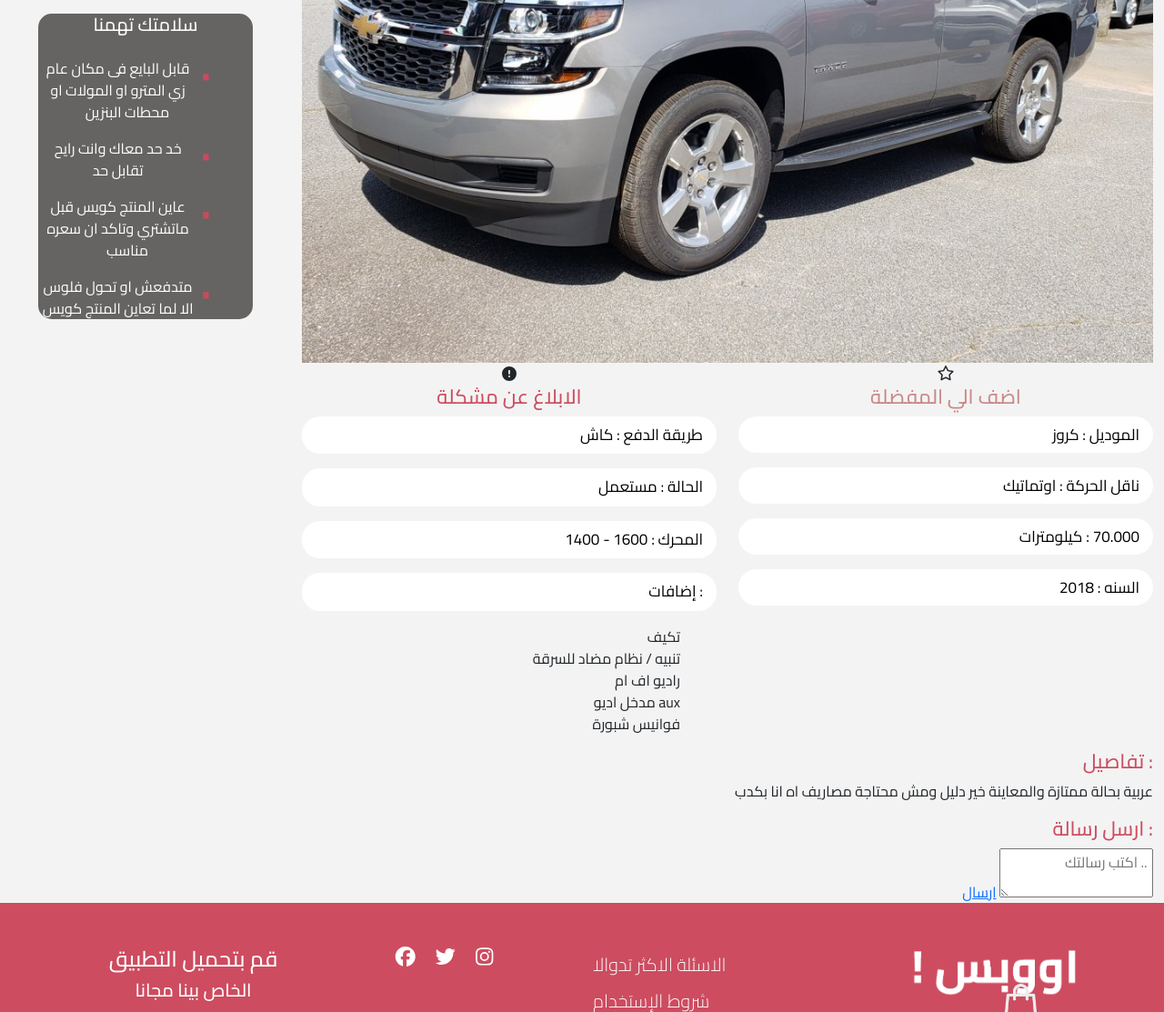
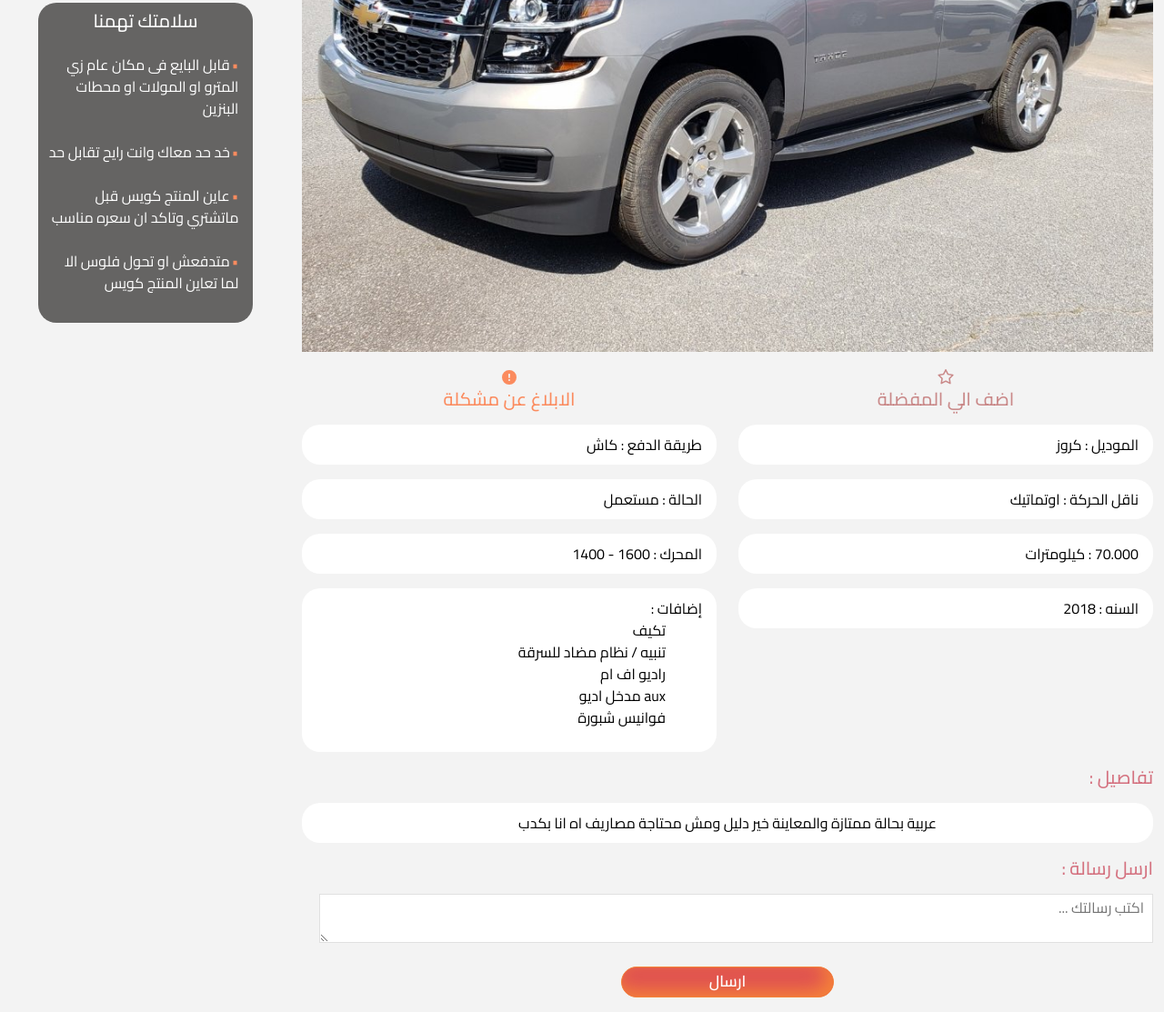
Before and after one commit to Ola-Reda/car-details, a plain HTML site: page index.html in a window 1280 px wide. Shown: the part 1251-2364 px from the top of the page at 91% size. Drawn offline with Linux system fonts and the light colour scheme.

Commit message:
new changes

```diff
--- a/css/style.css
+++ b/css/style.css
@@ -44,12 +44,22 @@ nav .btn:focus{
 }
 /*end nav*/
 /*start div images*/
-.images .first img {
+.images {
+    width: fit-content;
+    background-color: red;
+    transform: translateY(50px);
+}
+/* .images .first img {
     transform: translateY(55px);
-}
+} */
 .images .second img {
     position: relative;
     z-index: 111;
+}
+@media (max-width:576px) {
+    .images {
+        transform: translateY(50px);
+    }
 }
 @media (max-width:400px) {
     .images .first img {
@@ -59,63 +69,31 @@ nav .btn:focus{
 /*end div images*/
 /*end header*/
 /*start section heading*/
-.heading {
-    padding: 30px;
-}
 .heading p {
     color:var(--main-color);
 }
 /*end section heading*/
 /*start section info*/
-.problem  i, h6{
-    color: var(--main-color);
-    font-size:22px;
+.info .favourite h5, .info .favourite svg {
+    color: #a52a2a87;
 }
-.problem p{
-    min-height:40px;
-    background-color: white;
+.info .favourite p,
+.info .problem p,
+.info .problem .addtion,
+.info .details p {
+    background-color: var(--second-color);
     color: black;
     text-align: right;
+    padding: 10px 16px;
     border-radius: 20px;
-    padding:8px 15px;
-    font-size:17px;
 }
-.favourite h6, i{
-    color: #a52a2a87;
-    font-size:22px;
+.info .problem svg, .info .problem h5 {
+    color: rgb(251 139 94);
 }
-.favourite p{
-    height:40px;
-    background-color: white;
-    color: black;
-    text-align: right;
-    padding:8px 15px;
-    border-radius: 20px;
-    font-size:17px;
+.info .details h5, .info .message h5 {
+    color: #ca4658bf;
 }
-.container .details h6{
-    text-align:right;
-    color:#ca4658bf;
-    margin-bottom:15px;
-
-}
-.container .details p{
-    background-color: white;
-    text-align: center;
-    border-radius: 30px;
-    padding: 15px;
-    font-size:17px;
-    margin-bottom:20px;
-    width: 98%;
-
-}
-.container .message h6{
-    text-align:right;
-    color:#ca4658bf;
-    margin-bottom:20px;
-
-}
-.container .message textarea{
+.info .message textarea {
     text-align: right;
     width: 98%;
     height: 150%;
@@ -123,7 +101,7 @@ nav .btn:focus{
     outline:none;
     margin-bottom:20px;
 }
-.container .message button{
+.info .message button{
     display: block;
     width: 25%;
     text-align: center;
@@ -139,7 +117,7 @@ nav .btn:focus{
     box-shadow:-7px -7px 20px #f68338 inset;
     transition: box-shadow .2s ease .1s;
 }
-.container .message button:hover{
+.info .message button:hover{
     box-shadow: 1px 2px 15px #0000005e;
 }
 .info .box h3 {
@@ -193,20 +171,18 @@ nav .btn:focus{
     color: var(--second-color);
     margin: auto;
     width: 80%;
-    border-radius: 15px;
+    border-radius: 20px;
 }
-.info .box .instruction ul li::before{
+.info .box .instruction p::before{
     content: "\2022";
-    color: var(--main-color);
-    float: right;
-    margin-left: 3px;
-    font-size:25px;
-    padding-right:6px;
+    color: rgb(251 139 94);
+    margin-left: 2px;
 }
 /*end section info*/
 /*start footer*/
 footer {
     background-color:var(--main-color);
+    margin-top: 65px;
 }
 footer .about .first {
     transform: translateY(-26px);
--- a/index.html
+++ b/index.html
@@ -54,9 +54,9 @@
             </nav>
             <!--end navbar-->
             <!--start div images-->
-            <div class="images">
+            <div class="images m-auto">
                 <div class="first">
-                    <img class="first d-block mx-auto img-fluid" src="images/! اووبس.png" alt="اوبس">
+                    <img class="first d-block img-fluid" src="images/! اووبس.png" alt="اوبس">
                 </div>
                 <div class="second">
                     <img class="d-block mx-auto img-fluid" src="images/shopping-bag.png" alt="shopping-bag">
@@ -66,7 +66,7 @@
         </header>
         <!--end header-->
         <!--start section heading-->
-        <section class="heading">
+        <section class="heading my-4">
             <div class="container-fluid">
                 <h2>شيفورلية</h2>
                 <p class="m-auto fs-3">القاهرة , المعادى | تم اضافة الأعلان فى 12:30</p>
@@ -79,12 +79,12 @@
                 <div class="row">
                     <div class="col-lg-9">
                         <div class="box-body">
-                            <img src="images/cheverolet.jpg" alt="cheverolet" class="w-100 img-fluid">
+                            <img src="images/cheverolet.jpg" alt="cheverolet" class="w-100 img-fluid mb-3">
                                 <div class="row">
                                     <div class="col-sm-6">
                                         <div class="favourite text-center">
                                             <i class="fa-regular fa-star"></i>
-                                            <h6>اضف الي المفضلة</h6>
+                                            <h5 class="mb-3">اضف الي المفضلة</h5>
                                             <p>الموديل : كروز</p>
                                             <p>ناقل الحركة : اوتماتيك</p>
                                             <p>70.000 : كيلومترات</p>
@@ -94,12 +94,12 @@
                                     <div class="col-sm-6">
                                         <div class="problem text-center">
                                             <i class="fa-solid fa-circle-exclamation"></i>
-                                            <h6> الابلاغ عن مشكلة</h6>
+                                            <h5 class="mb-3"> الابلاغ عن مشكلة</h5>
                                             <p>طريقة الدفع : كاش</p>
                                             <p>الحالة : مستعمل</p>
                                             <p>المحرك : 1600 - 1400</p>
-                                            <div>
-                                                <p>: إضافات</p>
+                                            <div class="addtion">
+                                                <span class=""> إضافات : </span>
                                                 <ul class="list-unstyled text-end">
                                                     <li><span>تكيف</span></li>
                                                     <li><sapn>تنبيه / نظام مضاد للسرقة</span></li>
@@ -112,21 +112,21 @@
                                     </div>
                                     <div class="col-sm-12">
                                         <div class="details">
-                                            <h6> : تفاصيل </h6>
-                                            <p>عربية بحالة ممتازة والمعاينة خير دليل ومش محتاجة مصاريف اه انا بكدب</p>
+                                            <h5 class="my-3">تفاصيل :</h5>
+                                            <p class="text-center">عربية بحالة ممتازة والمعاينة خير دليل ومش محتاجة مصاريف اه انا بكدب</p>
                                         </div>
                                     </div>
                                     <div class="col-sm-12">
                                         <div class="message">
-                                            <h6>: ارسل رسالة </h6>
-                                            <textarea placeholder=" .. اكتب رسالتك "></textarea>
-                                            <a href="#">ارسال</a>
+                                            <h5 class="mb-3">ارسل رسالة :</h5>
+                                            <textarea placeholder="  اكتب رسالتك ..."></textarea>
+                                            <button class="">ارسال</button>
                                         </div>
                                     </div>
                                 </div>
                         </div>
                     </div>
-                    <div class="col-lg-3">
+                    <div class="col-lg-3 mb-4">
                         <div class="box text-center">
                             <h3 class="rounded-pill mt-0 mb-4">222.000<bdi>ج م</bdi></h3>
                             <a href="#" class="one btn rounded-pill mb-4">ارسال رسالة</a>
@@ -136,13 +136,13 @@
                                 <p class="d-inline-block mb-2">علا رضا السيد</p>
                                 <span class="d-block">إعلانات هذا المستخدم</span>
                             </div>
-                            <div class="instruction">
+                            <div class="instruction p-2">
                                 <h5 class="mb-4">سلامتك تهمنا</h5>
-                                <ul class="list-unstyled">
-                                    <li><p>قابل البايع فى مكان عام زي المترو او المولات او محطات البنزين </p></li>
-                                    <li><p>خد حد معاك وانت رايح تقابل حد </p></li>
-                                    <li><p>عاين المنتج كويس قبل ماتشتري وتاكد ان سعره مناسب </p></li>
-                                    <li><p>متدفعش او تحول فلوس الا لما تعاين المنتج كويس </p></li>
+                                <ul class="list-unstyled pe-2 text-end">
+                                    <li><p class="mb-4">قابل البايع فى مكان عام زي المترو او المولات او محطات البنزين </p></li>
+                                    <li><p class="mb-4">خد حد معاك وانت رايح تقابل حد </p></li>
+                                    <li><p class="mb-4">عاين المنتج كويس قبل ماتشتري وتاكد ان سعره مناسب </p></li>
+                                    <li><p class="mb-4">متدفعش او تحول فلوس الا لما تعاين المنتج كويس </p></li>
                                 </ul>
                             </div>
                         </div>
```
